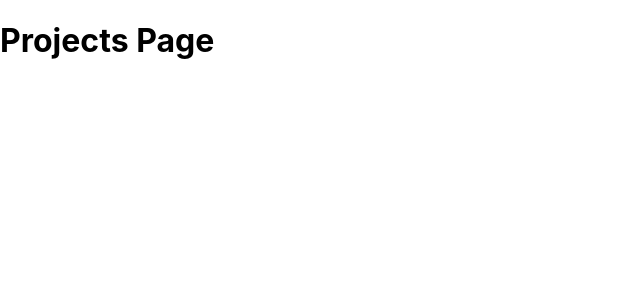
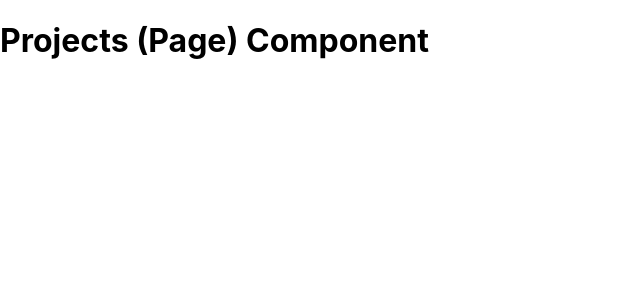
Before and after one commit to SimonCalleLaverde/project-x-2022-next-js, a Next.js app: page /projects in a window 1280 px wide. Shown: the top 300 px of the page, without its empty margins (0-640 px from the left). Built offline with nearby package versions, Linux system fonts and the light colour scheme.

Commit message:
Small Edits.
- Small commentary edits, function naming edits.
- OCD Small changes e.g: Strings from ('') to (""), adding semicolons (;) at end of main functions and imports.

```diff
--- a/pages/500.js
+++ b/pages/500.js
@@ -1,5 +1,5 @@
-// 500 (Custom) Page // Custom error page // File statically generated at build time
-// Same exact was for "404 (Custom) Page", with 'return <h1>404 - Page Not Found :(</h1>' but I left Create Next App's 404 default for now
+// 500 (Page) (Custom) Component // Custom error page // File statically generated at build time
+// Same exact was for "404 (Page) (Custom) Component", with 'return <h1>404 - Page Not Found :(</h1>' but I left Create Next App's 404 default for now
 export default function Custom500() {
   return <h1>500 - Server-side error occurred</h1>
 };
--- a/pages/about.js
+++ b/pages/about.js
@@ -1,6 +1,6 @@
 // EXAMPLE | Could Go Within An "about" Folder With An "index.js" File
 
-// About (Page)
+// About (Page) Component
 export default function AboutPage() {
-	return <h1>About Page</h1>
+	return <h1>About (Page) Component</h1>
 };
--- a/pages/api/hello.js
+++ b/pages/api/hello.js
@@ -1,5 +1,4 @@
 // Next.js API route support: https://nextjs.org/docs/api-routes/introduction
-
 export default function handler(req, res) {
-  res.status(200).json({ name: 'John Doe' })
-}
+  res.status(200).json({ name: "John Doe" })
+};
--- a/pages/contact.js
+++ b/pages/contact.js
@@ -1,6 +1,6 @@
 // EXAMPLE | Could Go Within A "contact" Folder With An "index.js" File
 
-// Contact (Page)
+// Contact (Page) Component
 export default function ContactPage() {
-	return <h1>Contact Page</h1>
+	return <h1>Contact (Page) Component</h1>
 };
--- a/pages/index.js
+++ b/pages/index.js
@@ -1,8 +1,10 @@
+// Imports
 import Head from "next/head";
 import Image from "next/image";
 import styles from "../styles/Home.module.scss";
 
-export default function Home() {
+// Home (Page) Component
+export default function HomePage() {
   return (
     <div className={styles.container}>
       <Head>
--- a/pages/projects/[id].js
+++ b/pages/projects/[id].js
@@ -13,7 +13,7 @@
 import { useRouter } from "next/router"
 import Head from "next/head"
 
-// WILL BE THE "PROJECT PAGE"
+// WILL BE THE "PROJECT PAGE" (Project (Page) Component)
 // Car Page (Dynamic) Component
 // Destructuring car 'prop' to use in car component
 export default function Car({ car }) {
--- a/pages/projects/index.js
+++ b/pages/projects/index.js
@@ -1,4 +1,4 @@
-// Projects (Page)
+// Projects (Page) Component
 export default function ProjectsPage() {
-	return <h1>Projects Page</h1>
+	return <h1>Projects (Page) Component</h1>
 };
```
Also changed, not shown: pages/_app.js (+4 -3 lines).
